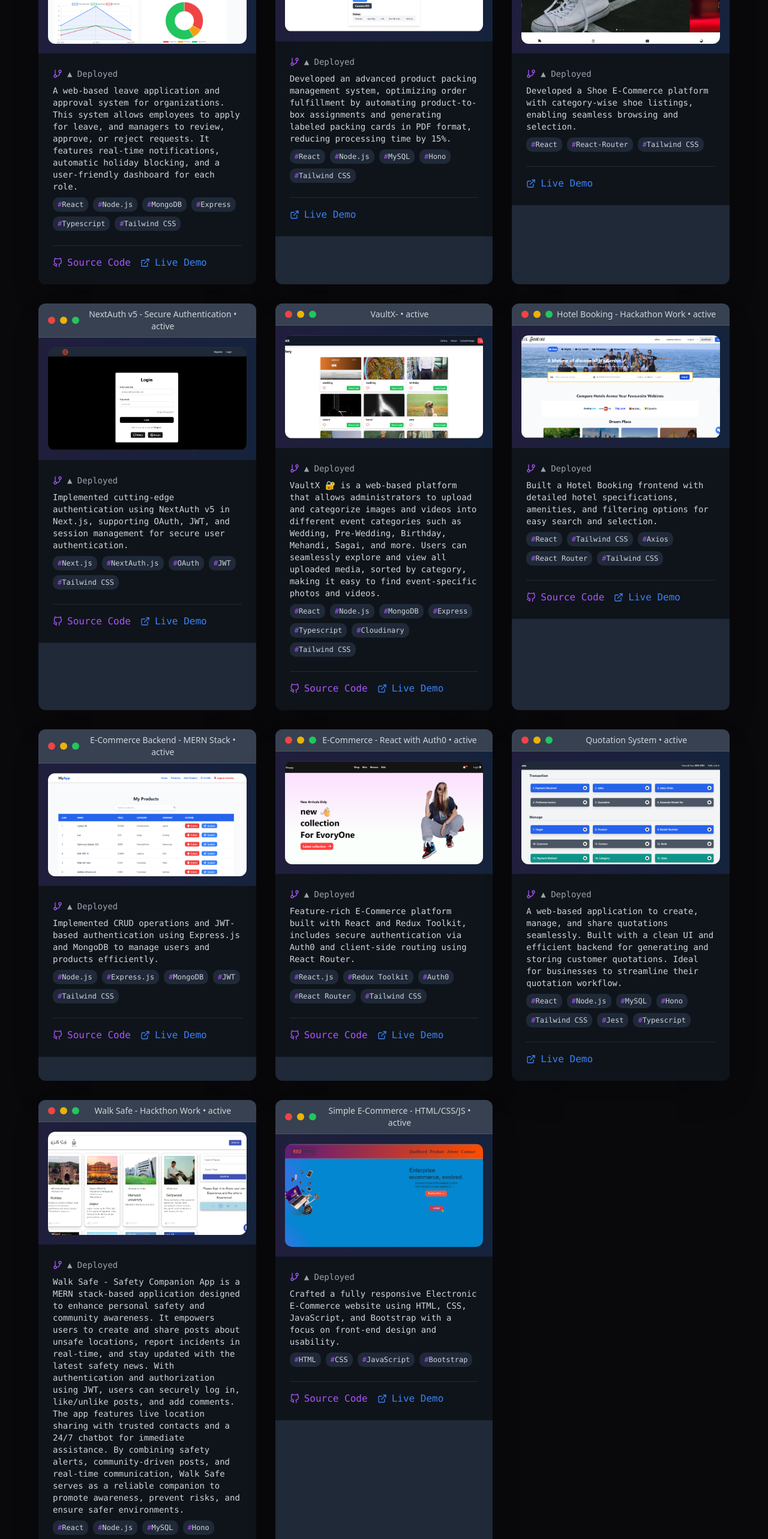
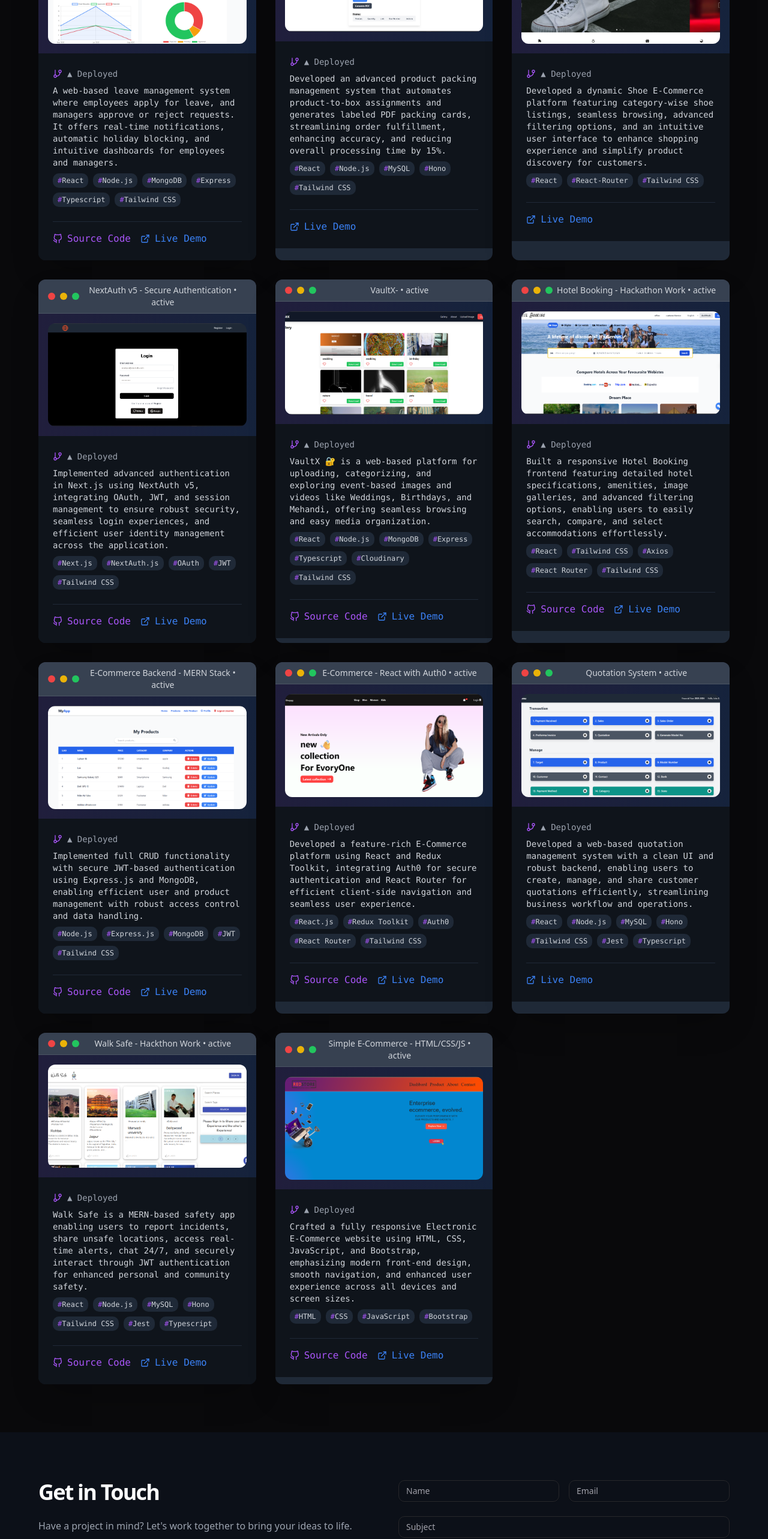
Before and after one commit to Mantu008/Professional-Portfolio, a React (Vite) app: page / in a window 1280 px wide. Shown: the part 4020-6586 px from the top of the page at 60% size. Built offline with nearby package versions, Linux system fonts and the light colour scheme.

Commit message:
Refactor project descriptions in DevProjects component for clarity and conciseness

```diff
--- a/src/components/DevProjects.tsx
+++ b/src/components/DevProjects.tsx
@@ -82,7 +82,7 @@ export function DevProjects() {
             id: 1,
             title: "Online Leave Management System for Organizations - Major Project",
             description:
-                "A web-based leave application and approval system for organizations. This system allows employees to apply for leave, and managers to review, approve, or reject requests. It features real-time notifications, automatic holiday blocking, and a user-friendly dashboard for each role.",
+                "A web-based leave management system where employees apply for leave, and managers approve or reject requests. It offers real-time notifications, automatic holiday blocking, and intuitive dashboards for employees and managers.",
             img: "/leave-managemant.png",
             iconLists: [
                 "/react.svg",
@@ -109,7 +109,7 @@ export function DevProjects() {
             id: 2,
             title: "Matrix - Freelance Work",
             description:
-                "Developed an advanced product packing management system, optimizing order fulfillment by automating product-to-box assignments and generating labeled packing cards in PDF format, reducing processing time by 15%.",
+                "Developed an advanced product packing management system that automates product-to-box assignments and generates labeled PDF packing cards, streamlining order fulfillment, enhancing accuracy, and reducing overall processing time by 15%.",
             img: "/matrix.png",
             iconLists: ["/react.svg", "/node.svg", "/mysql.svg", "/hono.svg"],
             link: "https://vergin-matrix-frontend.vercel.app/",
@@ -122,7 +122,7 @@ export function DevProjects() {
             id: 3,
             title: "KiteFoot - Shoe E-Commerce Website",
             description:
-                "Developed a Shoe E-Commerce platform with category-wise shoe listings, enabling seamless browsing and selection.",
+                "Developed a dynamic Shoe E-Commerce platform featuring category-wise shoe listings, seamless browsing, advanced filtering options, and an intuitive user interface to enhance shopping experience and simplify product discovery for customers.",
             img: "/kitefoot.png",
             iconLists: ["/react.svg", "/tail.svg", "/react-router.svg"],
             link: "https://www.kitefoot.com/",
@@ -135,7 +135,7 @@ export function DevProjects() {
             id: 4,
             title: "NextAuth v5 - Secure Authentication",
             description:
-                "Implemented cutting-edge authentication using NextAuth v5 in Next.js, supporting OAuth, JWT, and session management for secure user authentication.",
+                "Implemented advanced authentication in Next.js using NextAuth v5, integrating OAuth, JWT, and session management to ensure robust security, seamless login experiences, and efficient user identity management across the application.",
             img: "/nextauth.png",
             iconLists: ["/next.svg", "/oauth.svg", "/jwt.svg"],
             link: "https://next-auth-v5-six-lake.vercel.app/login",
@@ -148,7 +148,7 @@ export function DevProjects() {
             id: 5,
             title: "VaultX-",
             description:
-                "VaultX 🔐 is a web-based platform that allows administrators to upload and categorize images and videos into different event categories such as Wedding, Pre-Wedding, Birthday, Mehandi, Sagai, and more. Users can seamlessly explore and view all uploaded media, sorted by category, making it easy to find event-specific photos and videos.",
+                "VaultX 🔐 is a web-based platform for uploading, categorizing, and exploring event-based images and videos like Weddings, Birthdays, and Mehandi, offering seamless browsing and easy media organization.",
             img: "/vaultx.png",
             iconLists: [
                 "/react.svg",
@@ -176,7 +176,7 @@ export function DevProjects() {
             id: 6,
             title: "Hotel Booking - Hackathon Work",
             description:
-                "Built a Hotel Booking frontend with detailed hotel specifications, amenities, and filtering options for easy search and selection.",
+                "Built a responsive Hotel Booking frontend featuring detailed hotel specifications, amenities, image galleries, and advanced filtering options, enabling users to easily search, compare, and select accommodations effortlessly.",
             img: "/hotel-booking.png",
             iconLists: ["/react.svg", "/tail.svg", "/axios.svg"],
             link: "https://web-horizon-hackthone.vercel.app/",
@@ -195,7 +195,7 @@ export function DevProjects() {
             id: 7,
             title: "E-Commerce Backend - MERN Stack",
             description:
-                "Implemented CRUD operations and JWT-based authentication using Express.js and MongoDB to manage users and products efficiently.",
+                "Implemented full CRUD functionality with secure JWT-based authentication using Express.js and MongoDB, enabling efficient user and product management with robust access control and data handling.",
             img: "/backend.png",
             iconLists: ["/node.svg", "/express.svg", "/mongodb.svg"],
             link: "https://e-commerce-mern-frontant.vercel.app/",
@@ -208,7 +208,7 @@ export function DevProjects() {
             id: 8,
             title: "E-Commerce - React with Auth0",
             description:
-                "Feature-rich E-Commerce platform built with React and Redux Toolkit, includes secure authentication via Auth0 and client-side routing using React Router.",
+                "Developed a feature-rich E-Commerce platform using React and Redux Toolkit, integrating Auth0 for secure authentication and React Router for efficient client-side navigation and seamless user experience.",
             img: "/ecommerce-auth0.png",
             iconLists: ["/react.svg", "/redux.svg", "/auth0.svg"],
             link: "http://e-commerce-react-ecru-eta.vercel.app",
@@ -227,7 +227,7 @@ export function DevProjects() {
             id: 9,
             title: "Quotation System",
             description:
-                "A web-based application to create, manage, and share quotations seamlessly. Built with a clean UI and efficient backend for generating and storing customer quotations. Ideal for businesses to streamline their quotation workflow.",
+                "Developed a web-based quotation management system with a clean UI and robust backend, enabling users to create, manage, and share customer quotations efficiently, streamlining business workflow and operations.",
             img: "/quot.png",
             iconLists: ["/html.svg", "/css.svg", "/js.svg", "/bootstrap.svg"],
             link: "https://quotation-system-ten.vercel.app/",
@@ -248,7 +248,7 @@ export function DevProjects() {
             id: 10,
             title: "Walk Safe - Hackthon Work",
             description:
-                "Walk Safe - Safety Companion App is a MERN stack-based application designed to enhance personal safety and community awareness. It empowers users to create and share posts about unsafe locations, report incidents in real-time, and stay updated with the latest safety news. With authentication and authorization using JWT, users can securely log in, like/unlike posts, and add comments. The app features live location sharing with trusted contacts and a 24/7 chatbot for immediate assistance. By combining safety alerts, community-driven posts, and real-time communication, Walk Safe serves as a reliable companion to promote awareness, prevent risks, and ensure safer environments.",
+                "Walk Safe is a MERN-based safety app enabling users to report incidents, share unsafe locations, access real-time alerts, chat 24/7, and securely interact through JWT authentication for enhanced personal and community safety.",
             img: "/walk-safe.png",
             iconLists: ["/html.svg", "/css.svg", "/js.svg", "/bootstrap.svg"],
             link: "https://walk-safe.netlify.app/",
@@ -269,7 +269,7 @@ export function DevProjects() {
             id: 11,
             title: "Simple E-Commerce - HTML/CSS/JS",
             description:
-                "Crafted a fully responsive Electronic E-Commerce website using HTML, CSS, JavaScript, and Bootstrap with a focus on front-end design and usability.",
+                "Crafted a fully responsive Electronic E-Commerce website using HTML, CSS, JavaScript, and Bootstrap, emphasizing modern front-end design, smooth navigation, and enhanced user experience across all devices and screen sizes.",
             img: "/ecommerce-simple.png",
             iconLists: ["/html.svg", "/css.svg", "/js.svg", "/bootstrap.svg"],
             link: "https://mantu008.github.io/EComerce/",
```
